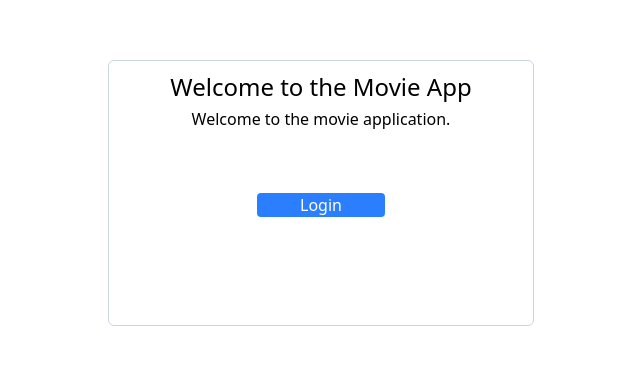
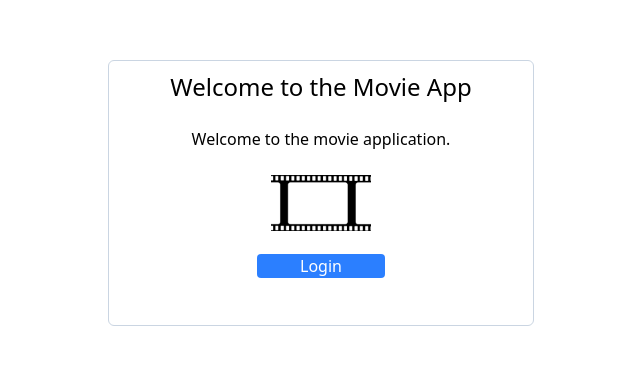
Before and after one commit to gmoniava/my-app, a Next.js app: page / in a window 1280 px wide. Shown: the part 207-572 px from the top of the page, without its empty margins (319-959 px from the left). Built offline with nearby package versions, Linux system fonts and the light colour scheme.

Commit message:
add image

```diff
--- a/src/app/login/page.tsx
+++ b/src/app/login/page.tsx
@@ -10,7 +10,8 @@ export default function Search() {
     <div className="h-full">
       <div className="flex justify-center items-center h-full">
         <div className=" w-1/3 border border-slate-300 p-[10px] h-1/3 rounded-md flex flex-col">
-          <div className="text-2xl flex-1 text-center">Please login</div>
+          <div className="text-2xl text-center">Please login</div>
+          <div className="text-gray-400 text-center">Enter username and password</div>
           <div className="flex-1">
             {" "}
             <form action={formAction} style={{ padding: 10 }}>
@@ -23,7 +24,7 @@ export default function Search() {
                   className="border rounded border-slate-300"
                 />
 
-                <button className={"btn-primary"} type="submit">
+                <button className={"btn-primary mt-2"} type="submit">
                   {isPending ? "Logging in" : "Login"}
                 </button>
               </div>
--- a/src/app/page.tsx
+++ b/src/app/page.tsx
@@ -1,12 +1,20 @@
 import Link from "next/link";
+import Image from "next/image";
 
 export default async function Page() {
   return (
     <div className="flex justify-center items-center h-full">
       <div className=" w-1/3 border border-slate-300 p-[10px] h-1/3 rounded-md flex flex-col text-center">
-        <div className="flex-1">
-          <div className="text-2xl flex-1">Welcome to the Movie App</div>
+        <div className="flex-3 flex flex-col items-center gap-5">
+          <div className="text-2xl">Welcome to the Movie App</div>
           <div className="mt-1">Welcome to the movie application. </div>
+          <Image
+            src={"/images/movies.png"}
+            alt="Picture of the author"
+            width={100}
+            height={100}
+            className="mt-1 mb-1"
+          />
         </div>
         <div className="flex-1 flex justify-center items-start ">
           <Link className="btn-primary inline-block" href="/login">
```
Also changed, not shown: public/images/movies.png (added).
